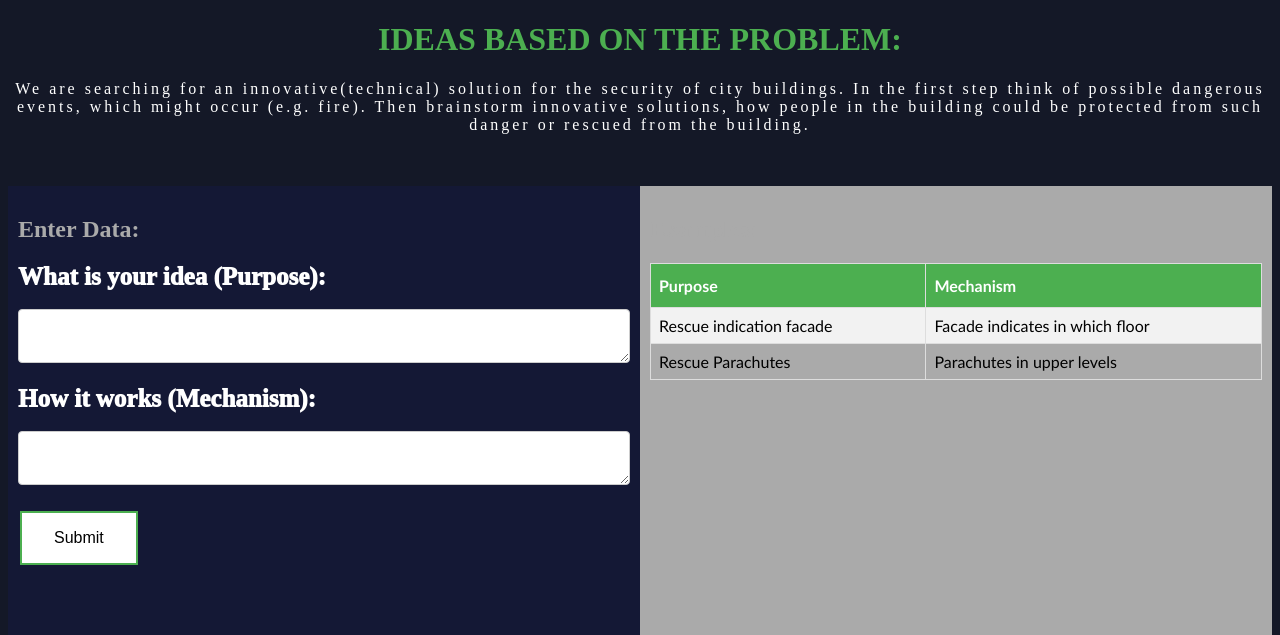
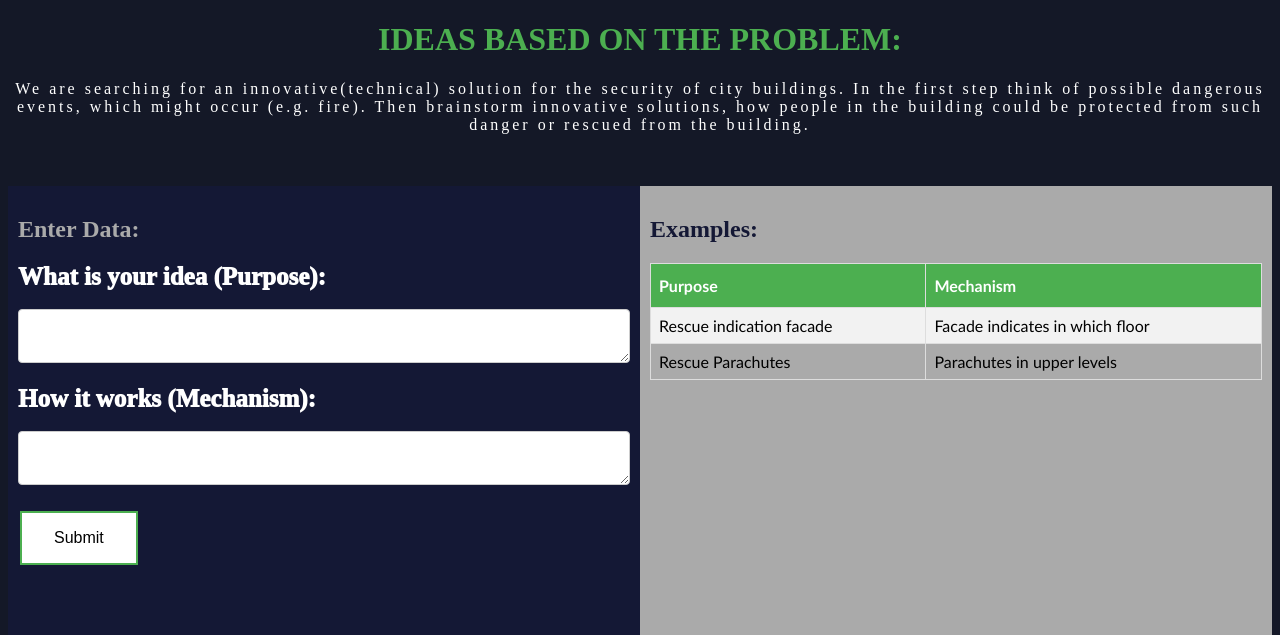
Before and after one commit to teiadom/ideasubmission, a Flask app: page / in a window 1280 px wide. Shown: the top 635 px of the page. Run offline with Flask 2, Linux system fonts and the light colour scheme.

Commit message:
changed html

```diff
--- a/flask_qa/templates/home1.html
+++ b/flask_qa/templates/home1.html
@@ -63,7 +63,7 @@ h2{
  color: #aaa;
 }
 
-h2Eg{
+.h2Eg{
  color: #141835;
 }
 
```
